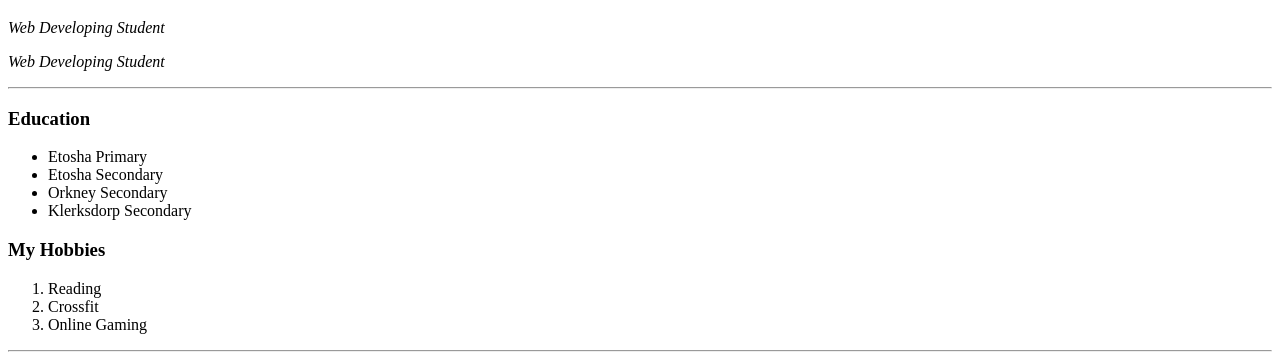
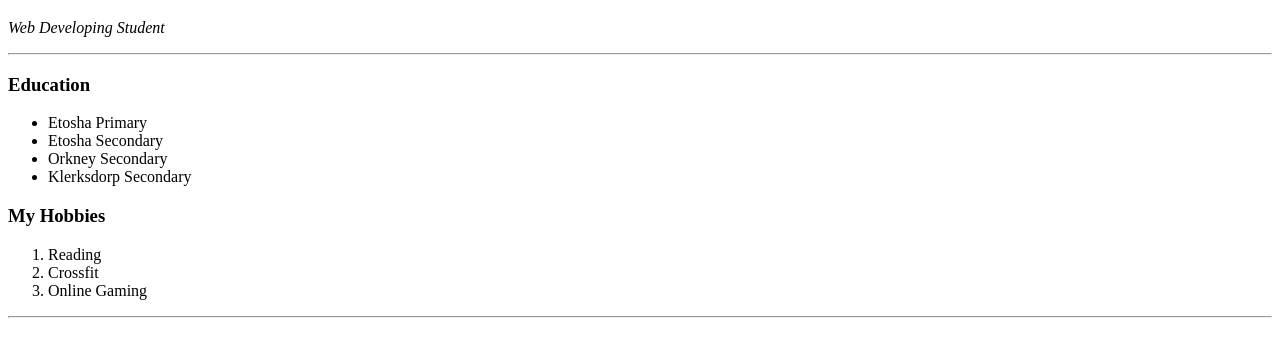
Before and after one commit to EagLio/CV, a plain HTML site: page index.html in a window 1280 px wide. Shown: the part 457-817 px from the top of the page. Drawn offline with Linux system fonts and the light colour scheme.

Commit message:
Update index.html

```diff
--- a/index.html
+++ b/index.html
@@ -8,7 +8,6 @@
       <img src="Jannie002.jpg" alt="Jannie profile picture">
       <h1>Jannie</h1>
         <p><em>Web Developing Student</em></p>
-        <p><i>Web Developing Student</i></p>
         <hr>
       <h3>Education</h3>
          <ul>
```
